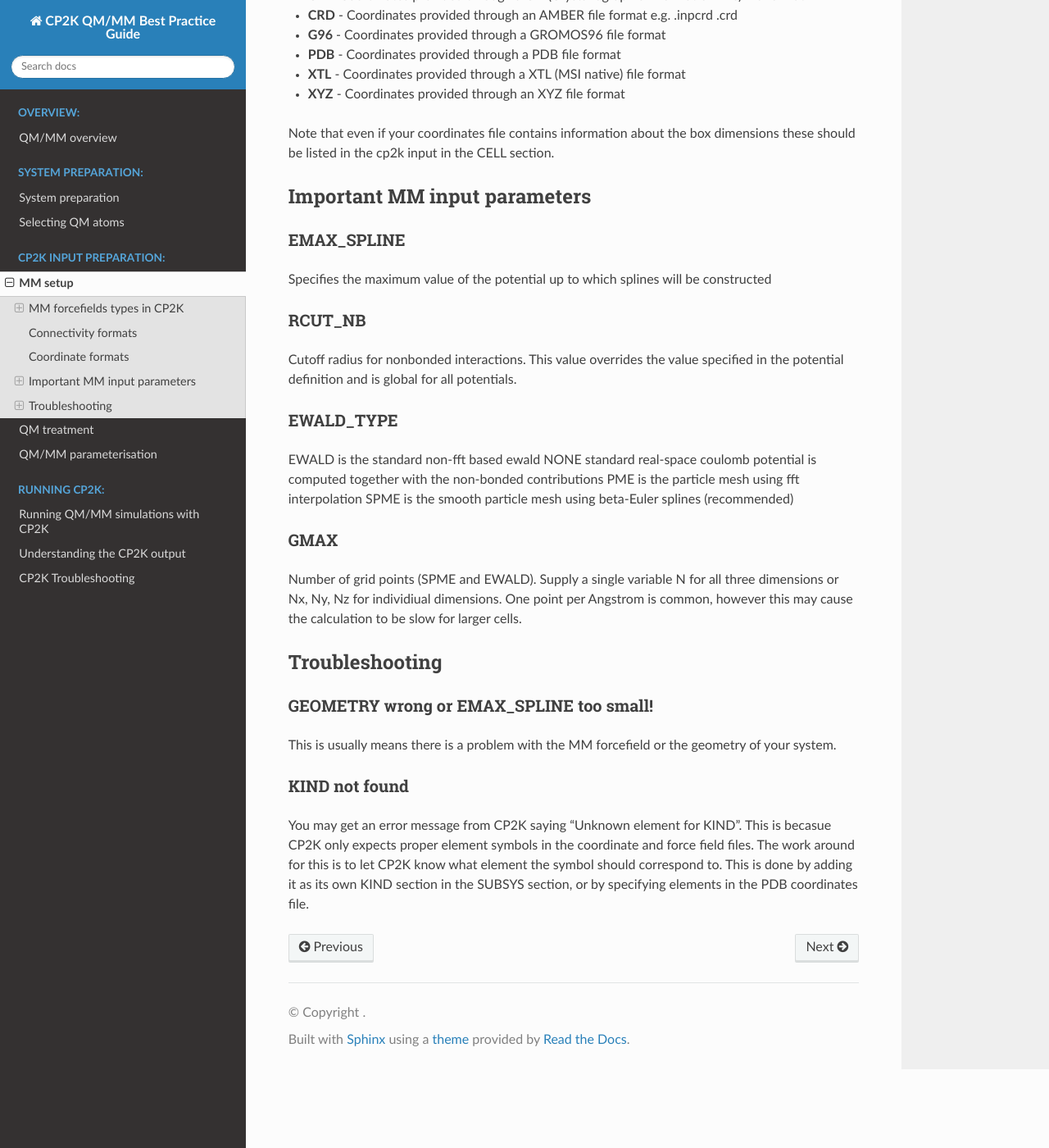
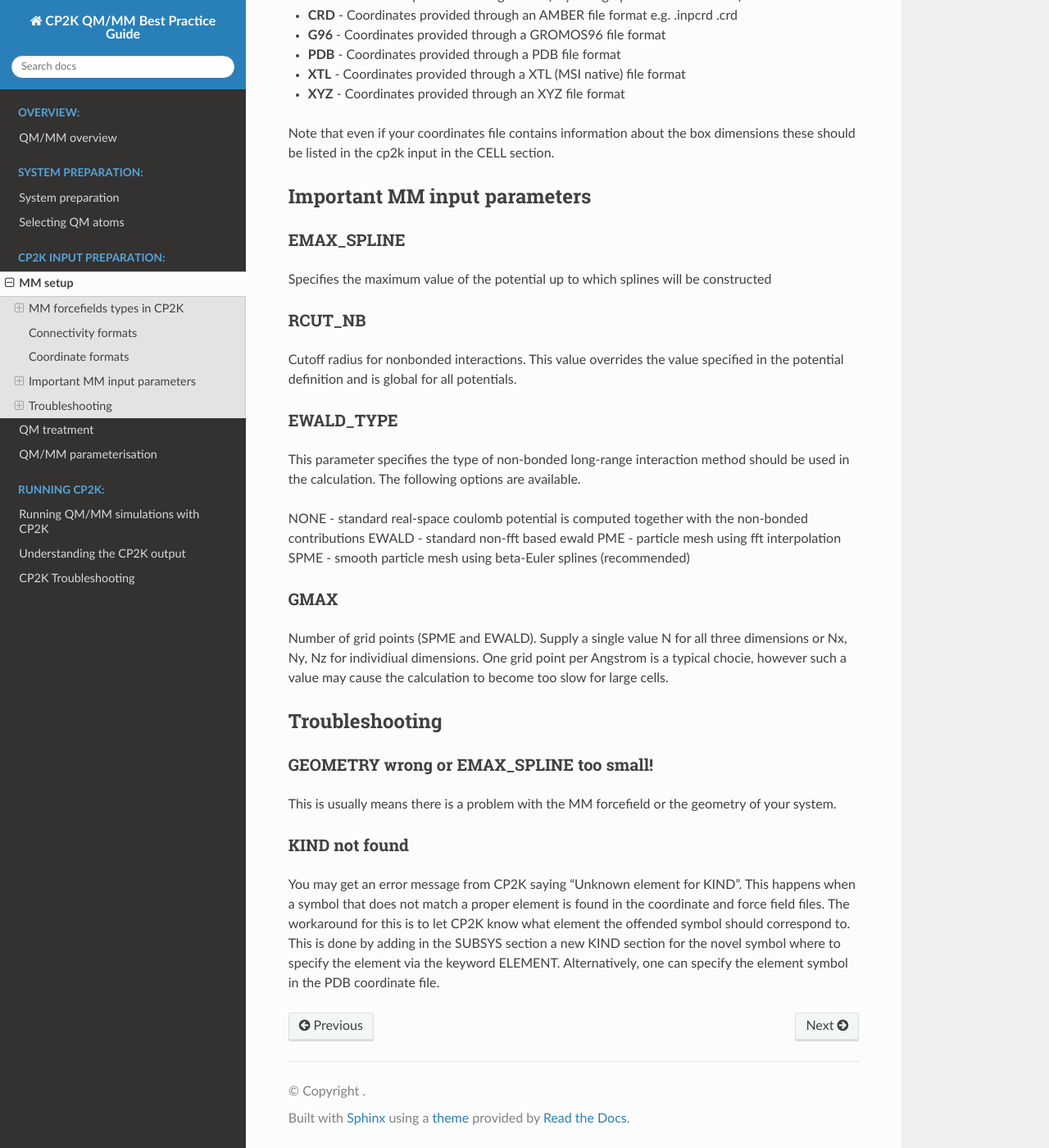
Before and after one commit to bioexcel/qmmm_bpg, a Sphinx documentation site: the page built from docs/input_preparation/MM_setup.rst, in a window 1280 px wide and 1400 px high, scrolled down 1885 px. Shown: the whole window at 82% size. Built offline with Sphinx 7.4.7 and the Read the Docs theme 2.0.0, drawn with Linux system fonts in a browser that asks for light colours; some of the changed text lies outside the part shown.

Commit message:
Update MM_setup.rst

```diff
--- a/docs/input_preparation/MM_setup.rst
+++ b/docs/input_preparation/MM_setup.rst
@@ -52,9 +52,10 @@ method used in CP2K MM calculations.
 
 
 
-The MM and SUBSYS sections of FORCE_EVAL are required for this calculation. The MM section will contain
-all the parameters for MM such as the forcefield, and the poisson and spline information.
-The subsys section contains the systems topology information
+The MM and SUBSYS sections of FORCE_EVAL are required for this calculation. The MM section contains
+all the parameters related to the atomic interations such as the forcefield, and Poisson  solver and splines
+used in the non-bonded interations.
+The SUBSYS section contains the systems topology information
 such as the atomic coordinates, the cell size and the connectivity.
 
 .. _ref_ffield:
@@ -142,19 +143,22 @@ in the potential definition and is global for all potentials.
 EWALD_TYPE
 ----------
 
-EWALD is the standard non-fft based ewald
-NONE standard real-space coulomb potential is computed together with the non-bonded contributions
-PME is the particle mesh using fft interpolation
-SPME is the smooth particle mesh using beta-Euler splines (recommended)
+This parameter specifies the type of non-bonded long-range interaction method should be used in the calculation.
+The following options are available.
+
+NONE - standard real-space coulomb potential is computed together with the non-bonded contributions
+EWALD - standard non-fft based ewald
+PME - particle mesh using fft interpolation
+SPME - smooth particle mesh using beta-Euler splines (recommended)
 
 .. _ref_gmax:
 
 GMAX
 ----
 
-Number of grid points (SPME and EWALD). Supply a single variable N for all three dimensions or Nx, Ny, Nz
-for individiual dimensions. One point per Angstrom is common, however this may cause the calculation to be
-slow for larger cells.
+Number of grid points (SPME and EWALD). Supply a single value N for all three dimensions or Nx, Ny, Nz
+for individiual dimensions. One grid point per Angstrom is a typical chocie, however such a value may
+cause the calculation to become too slow for large cells.
 
 ---------------
 Troubleshooting
@@ -170,7 +174,8 @@ This is usually means there is a problem with the MM forcefield or the geometry
 KIND not found
 ---------------
 
-You may get an error message from CP2K saying "Unknown element for KIND". This is becasue CP2K only expects
-proper element symbols in the coordinate and force field files. The work around for this is
-to let CP2K know what element the symbol should correspond to. This is done by adding it as its own KIND section
-in the SUBSYS section, or by specifying elements in the PDB coordinates file.
+You may get an error message from CP2K saying "Unknown element for KIND". This happens when a symbol
+that does not match a proper element is found in the coordinate and force field files. The workaround
+for this is to let CP2K know what element the offended symbol should correspond to. This is done by
+adding in the SUBSYS section a new KIND section for the novel symbol where to specify the element
+via the keyword ELEMENT. Alternatively, one can specify the element symbol in the PDB coordinate file.
```
